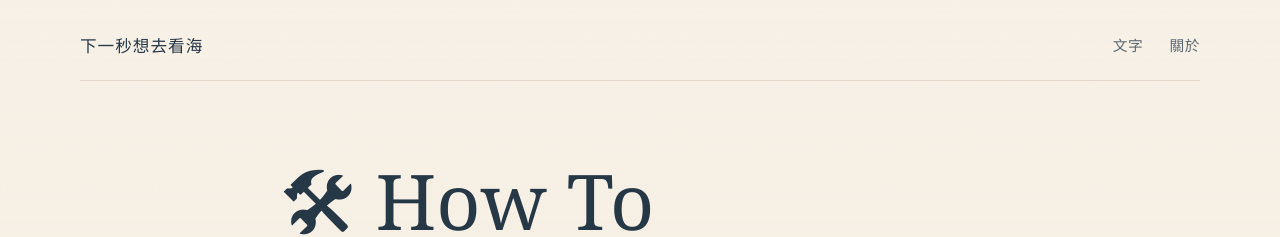
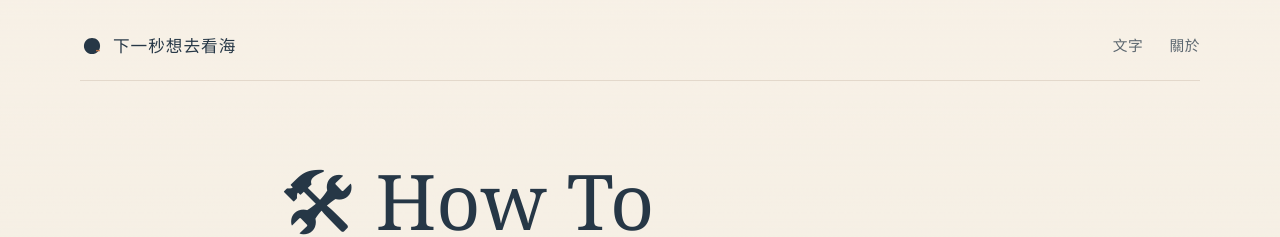
Before and after one commit to angzeli/next-second-sea, a Jekyll site: the page built from HOW_TO.md, in a window 1280 px wide. Shown: the top 237 px of the page. Built offline with Jekyll 4.4.1, drawn with Linux system fonts in a browser that asks for light colours; our own code applies the rules of GitHub Pages for plain Markdown files; some of the changed text lies outside the part shown.

Commit message:
Add icon

```diff
--- a/_includes/head.html
+++ b/_includes/head.html
@@ -3,5 +3,6 @@
   <meta name="viewport" content="width=device-width, initial-scale=1">
   <meta name="description" content="{{ page.excerpt | default: site.description | strip_html | strip_newlines | escape }}">
   <title>{% if page.title %}{{ page.title | escape }} · {% endif %}{{ site.title | escape }}</title>
-  <link rel="stylesheet" href="{{ '/assets/css/style.css' | relative_url }}">
+  <link rel="icon" href="{{ '/assets/favicon.svg' | relative_url }}" type="image/svg+xml">
+  <link rel="stylesheet" href="{{ '/assets/css/archive.css' | relative_url }}">
 </head>
--- a/_includes/header.html
+++ b/_includes/header.html
@@ -1,6 +1,7 @@
 <header class="site-header">
   <a class="site-mark" href="{{ '/' | relative_url }}" aria-label="{{ site.title }}">
-    {{ site.title }}
+    <img class="site-mark-symbol" src="{{ '/assets/logo-mark.svg' | relative_url }}" alt="" width="32" height="32" aria-hidden="true">
+    <span>{{ site.title }}</span>
   </a>
 
   <nav class="site-nav" aria-label="主要導覽">
--- a/assets/css/style.css
+++ b/assets/css/archive.css
@@ -64,12 +64,22 @@ img {
 }
 
 .site-mark {
+  display: inline-flex;
+  align-items: center;
+  gap: 9px;
   color: var(--night-blue);
   font-size: 1.04rem;
   font-weight: 500;
   letter-spacing: 0.06em;
   line-height: 1.4;
   text-decoration: none;
+}
+
+.site-mark-symbol {
+  width: 24px;
+  height: 24px;
+  flex: 0 0 auto;
+  display: block;
 }
 
 .site-nav {
@@ -458,6 +468,11 @@ img {
     padding-top: 22px;
   }
 
+  .site-mark-symbol {
+    width: 22px;
+    height: 22px;
+  }
+
   .site-nav {
     justify-content: flex-start;
   }
```
Also changed, not shown: HOW_TO.md (+1 -1 lines), assets/favicon.svg (added), assets/logo-mark.svg (added).
